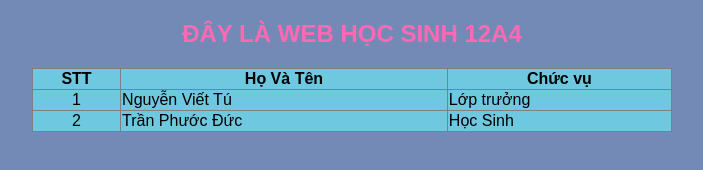
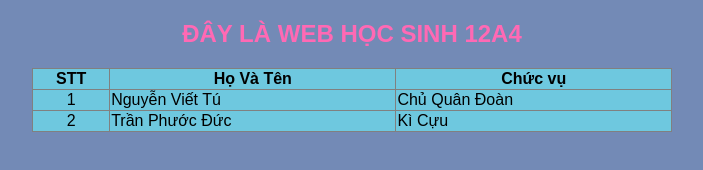
Before and after one commit to duccodervn/tuduc12A4, a plain HTML site: page index.html in a window 1280 px wide. Shown: the whole page, without its empty margins (288-991 px from the left). Drawn offline with Linux system fonts and the light colour scheme.

Commit message:
Update index.html

```diff
--- a/index.html
+++ b/index.html
@@ -37,12 +37,12 @@
         <tr>
             <td class="STT">1</td>
             <td>Nguyễn Viết Tú</td>
-            <td>Lớp trưởng</td>
+            <td>Chủ Quân Đoàn</td>
         </tr>
         <tr>
             <td class="STT">2</td>
             <td>Trần Phước Đức</td>
-            <td>Học Sinh</td>
+            <td>Kì Cựu</td>
         </tr>
     </table>
 </body>
```
